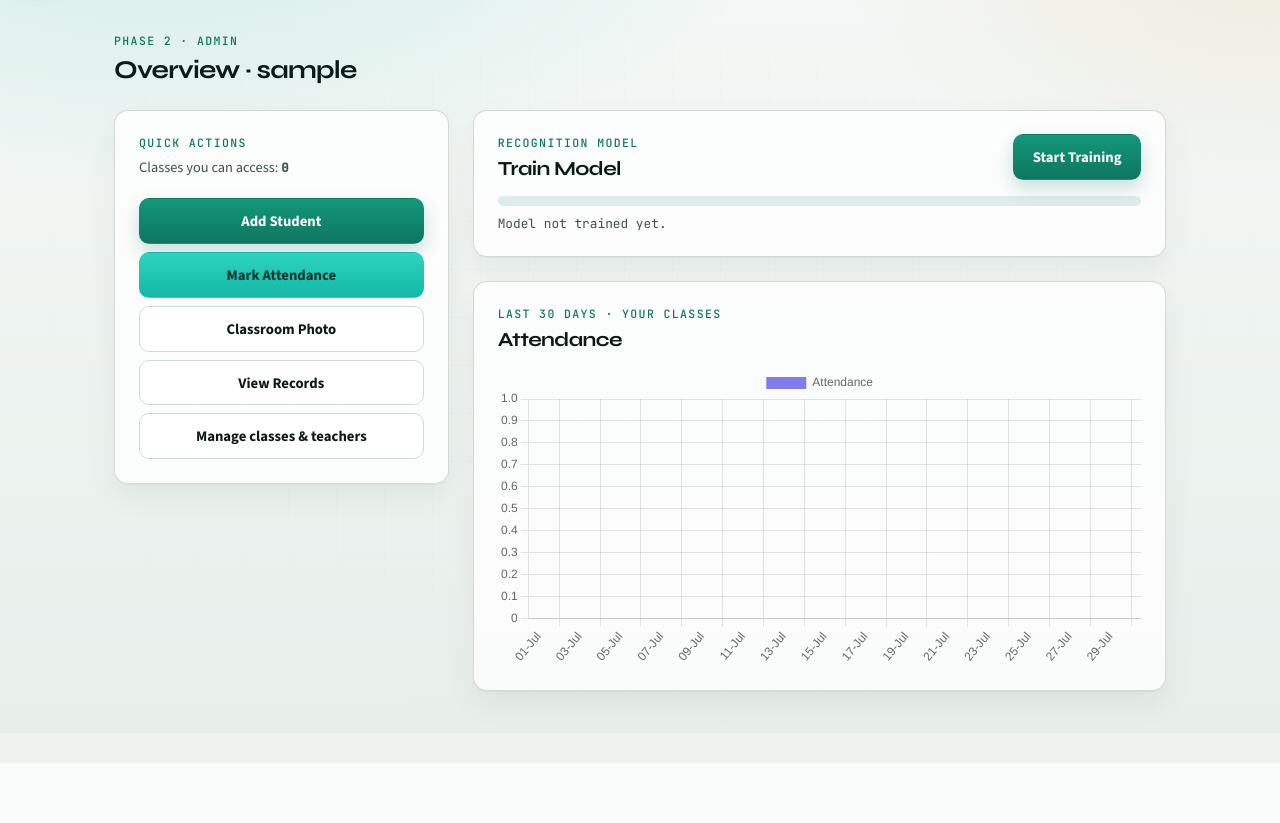
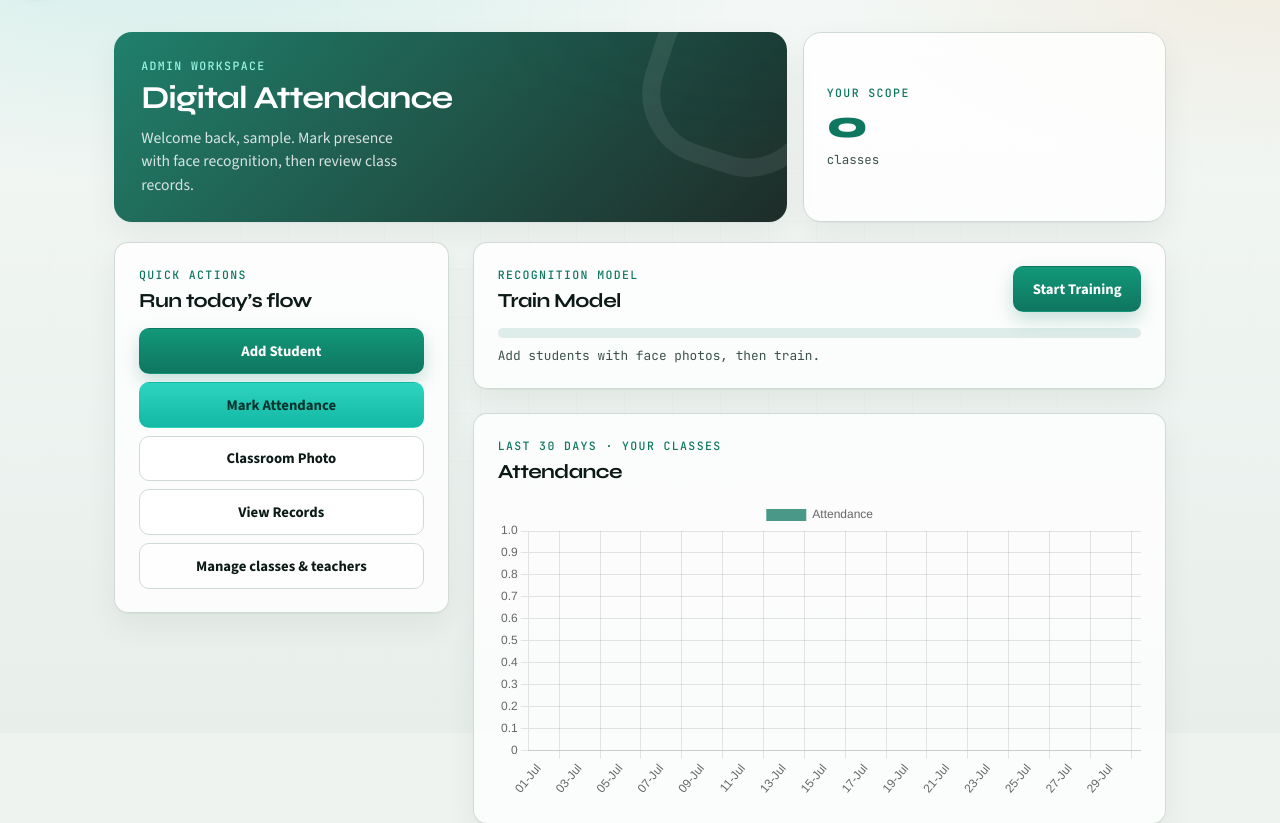
Before and after one commit to Karan2926/Assignment, a Flask app: page / in a window 1280 px wide. Shown: the part 67-890 px from the top of the page. Before the commit the page ends 800 px from the top, so only its background shows below. Run offline with Flask 3, Linux system fonts and the light colour scheme; the visitor is signed in with stand-in values (Sample User, id 1); data that the repository does not hold is empty.

Commit message:
Polish dashboard hero and chart accent for new theme
Co-authored-by: Karan singh bhadouriya <Karan2926@users.noreply.github.com>

```diff
--- a/static/js/dashboard.js
+++ b/static/js/dashboard.js
@@ -47,7 +47,7 @@ document.addEventListener("DOMContentLoaded", () => {
         type: "bar",
         data: {
           labels: data.dates,
-          datasets: [{ label: "Attendance", data: data.counts, backgroundColor: "rgba(79,70,229,0.7)" }]
+          datasets: [{ label: "Attendance", data: data.counts, backgroundColor: "rgba(15,118,96,0.75)" }]
         },
         options: { responsive: true, maintainAspectRatio: false }
       });
--- a/templates/index.html
+++ b/templates/index.html
@@ -29,10 +29,22 @@
   </nav>
 
   <div class="page">
-    <div class="page-head">
-      <div>
-        <span class="eyebrow">Phase 2 · {{ role|capitalize }}</span>
-        <h1 style="margin:0; font-size:1.6rem;">Overview{% if username %} · {{ username }}{% endif %}</h1>
+    <div class="dash-hero">
+      <div class="dash-hero-main">
+        <span class="eyebrow">{{ role|capitalize }} workspace</span>
+        <h1>Digital Attendance</h1>
+        <p>
+          {% if username %}Welcome back, {{ username }}.{% else %}Welcome back.{% endif %}
+          Mark presence with face recognition, then review class records.
+        </p>
+      </div>
+      <div class="dash-stat">
+        <span class="eyebrow">Your scope</span>
+        <div class="num">{{ class_count }}</div>
+        <div class="mono" style="color:var(--ink-soft); margin-top:0.4rem; font-size:0.78rem;">
+          class{{ 'es' if class_count != 1 else '' }}
+          {% if assignment_count is not none %} · {{ assignment_count }} assignment{{ 's' if assignment_count != 1 else '' }}{% endif %}
+        </div>
       </div>
     </div>
 
@@ -40,12 +52,7 @@
       <div class="col-lg-4">
         <div class="card2">
           <span class="eyebrow">Quick actions</span>
-          <p style="color:var(--ink-soft); font-size:0.9rem; margin-bottom:1.25rem;">
-            Classes you can access: <strong class="mono">{{ class_count }}</strong>
-            {% if assignment_count is not none %}
-            · Assignments: <strong class="mono">{{ assignment_count }}</strong>
-            {% endif %}
-          </p>
+          <h5 style="margin:0 0 1rem;">Run today’s flow</h5>
           <div class="d-grid gap-2">
             <a class="btn2 btn2-primary" href="/add_student">Add Student</a>
             <a class="btn2 btn2-teal" href="/mark_attendance">Mark Attendance</a>
@@ -60,7 +67,7 @@
 
       <div class="col-lg-8">
         <div class="card2">
-          <div class="d-flex justify-content-between align-items-center">
+          <div class="d-flex justify-content-between align-items-center flex-wrap gap-2">
             <div>
               <span class="eyebrow">Recognition model</span>
               <h5 style="margin:0;">Train Model</h5>
@@ -71,7 +78,7 @@
             <div class="progress2">
               <div id="trainProgress" class="progress2-bar" style="width:0%"></div>
             </div>
-            <div id="trainMsg" class="mt-2 mono" style="color:var(--ink-soft); font-size:0.8rem;">Model not trained yet.</div>
+            <div id="trainMsg" class="mt-2 mono" style="color:var(--ink-soft); font-size:0.8rem;">Add students with face photos, then train.</div>
           </div>
         </div>
 
```
